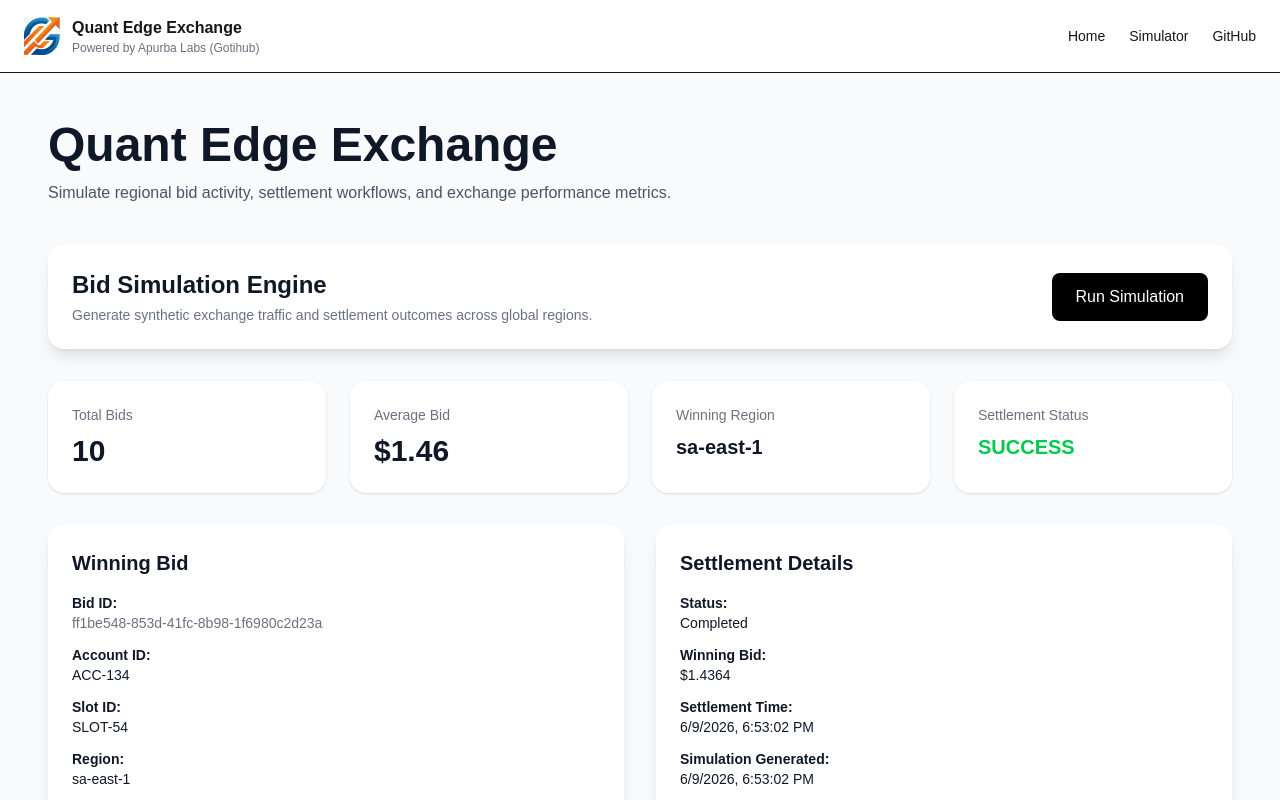
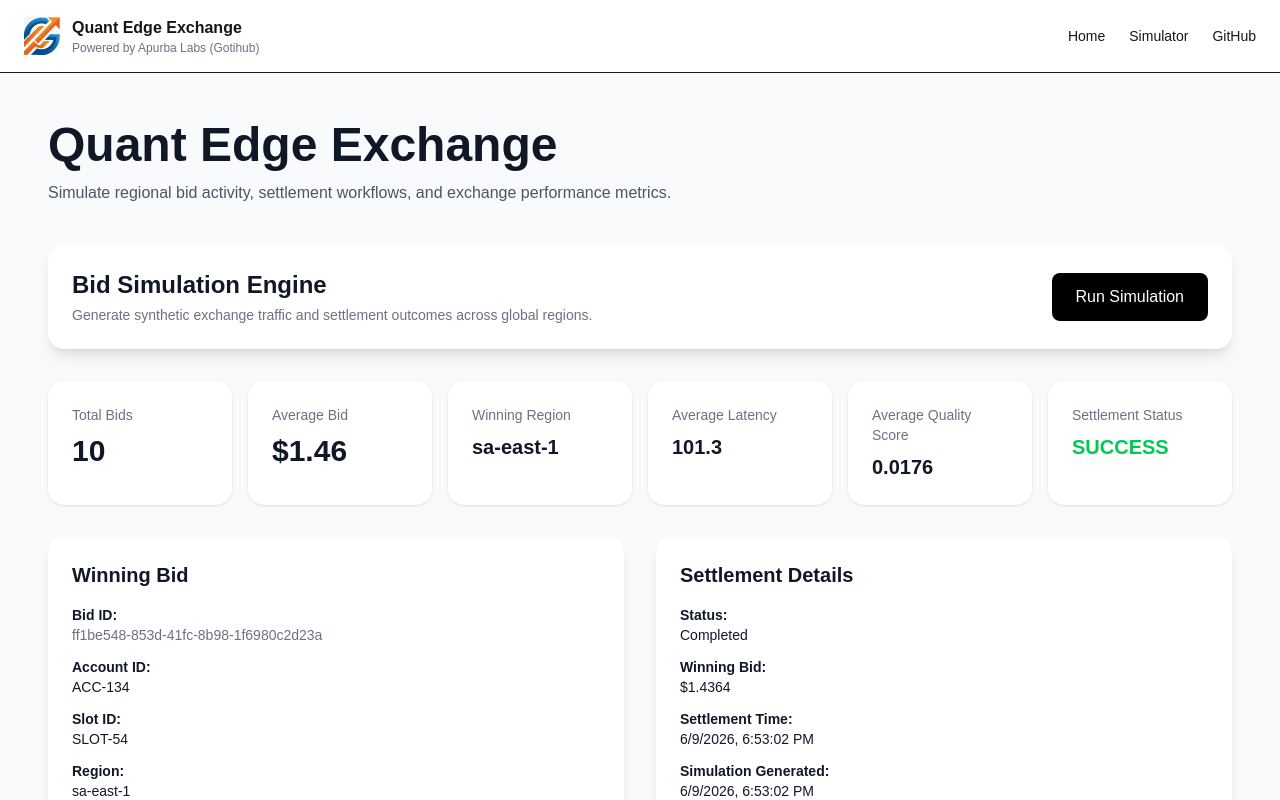
Before and after one commit to apurba-labs/quant-edge-exchange, a Next.js app in the folder apps/web/: page /simulator in a window 1280 px wide. Both pictures are taken after a click on the button "Run Simulation". Shown: the top 800 px of the page. Built offline with nearby package versions, Linux system fonts and the light colour scheme.

Commit message:
feat: implement realistic bid quality and network simulation

```diff
--- a/apps/web/src/app/simulator/page.tsx
+++ b/apps/web/src/app/simulator/page.tsx
@@ -91,7 +91,7 @@ export default function SimulatorPage() {
         {result && !result.error && (
           <>
             {/* Metrics */}
-            <div className="grid grid-cols-1 md:grid-cols-4 gap-6 mb-8">
+            <div className="grid grid-cols-2 md:grid-cols-3 xl:grid-cols-6 gap-4 mb-8">
 
               <div className="bg-white dark:bg-gray-800 rounded-2xl shadow p-6">
                 <p className="text-sm text-gray-500">
@@ -120,6 +120,24 @@ export default function SimulatorPage() {
 
                 <p className="text-xl font-bold mt-2">
                   {result.winningBid.region}
+                </p>
+              </div>
+              <div className="bg-white dark:bg-gray-800 rounded-2xl shadow p-6">
+                <p className="text-sm text-gray-500">
+                  Average Latency
+                </p>
+
+                <p className="text-xl font-bold mt-2">
+                  {result.averageLatency}
+                </p>
+              </div>
+              <div className="bg-white dark:bg-gray-800 rounded-2xl shadow p-6">
+                <p className="text-sm text-gray-500">
+                  Average Quality Score
+                </p>
+
+                <p className="text-xl font-bold mt-2">
+                  {result.averageQualityScore}
                 </p>
               </div>
 
@@ -174,9 +192,25 @@ export default function SimulatorPage() {
                     <strong>Bid Amount:</strong>
                     <p>
                       $
-                      {result.winningBid.bidAmount.toFixed(
-                        4
-                      )}
+                      {result.winningBid.bidAmount.toFixed(4)}
+                    </p>
+                  </div>
+                  <div>
+                    <strong>Latency:</strong>
+                    <p>
+                      {result.winningBid.latencyMs} ms
+                    </p>
+                  </div>
+                  <div>
+                    <strong>Jitter:</strong>
+                    <p>
+                      {result.winningBid.jitterMs} ms
+                    </p>
+                  </div>
+                  <div>
+                    <strong>Quality Score:</strong>
+                    <p>
+                      {result.winningBid.qualityScore.toFixed(4)}
                     </p>
                   </div>
 
```
Also changed, not shown: 1 other file (tests, documents, lock files or other folders).
